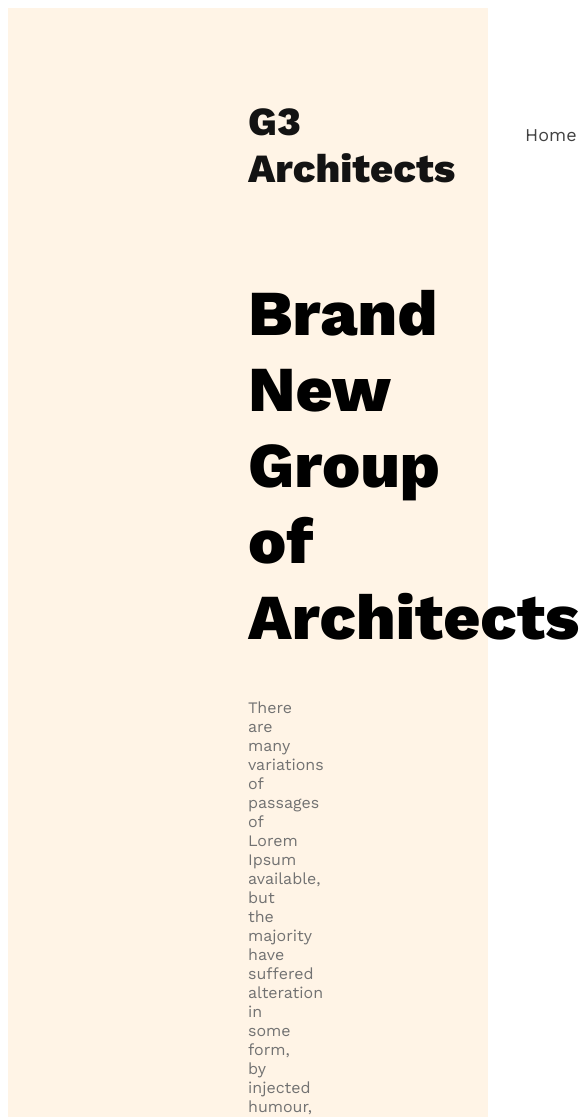
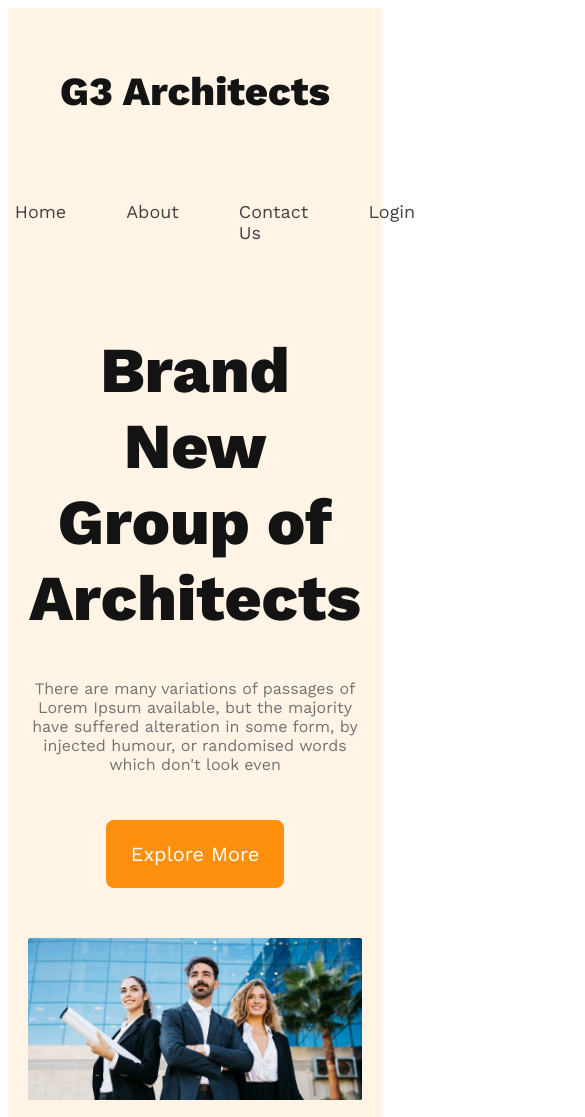
Before and after one commit to iamafridi/g3-website, a plain HTML site: page index.html in a window 390 px wide. Shown: the top 1117 px of the page, 585 px wide, since content can reach past the window. Drawn offline with nearby package versions, Linux system fonts and the light colour scheme.

Commit message:
completed header section with responsive for smaller and medium devices

```diff
--- a/styles/architect.css
+++ b/styles/architect.css
@@ -1,20 +1,18 @@
-body {
+/* Shared Style  */
+* {
   font-family: "Work Sans", sans-serif;
 }
 
 .btn-primary {
-  width: 180px;
-  height: 64px;
   border-radius: 8px;
   background: #ff900e;
-  padding: 22px;
+  padding: 22px 25px;
   color: #fff;
-  text-align: center;
   font-size: 20px;
-  font-weight: 600;
   border: none;
-  margin-top:30px;
+  margin-top: 30px;
   margin-bottom: 50px;
+  cursor: pointer;
 }
 /* header style  */
 header {
@@ -56,12 +54,36 @@ nav li a {
 
 .banner-title {
   font-size: 4rem;
-  text-align: center;
+  color: #131313;
   font-weight: 700;
 }
 .banner-description {
   font-size: 1rem;
   font-weight: 400;
   color: #727272;
-  text-align: center;
 }
+.banner img {
+  width: 100%;
+}
+
+/* Responsive Media Quary  */
+/* mobile devices  */
+@media screen and (max-width: 576px) {
+  header {
+    padding: 20px;
+  }
+  nav {
+    flex-direction: column;
+  }
+}
+
+/* Medium devices  */
+@media screen and (min-width: 576px) and (max-width: 992px) {
+  header {
+    padding: 50px;
+  }
+  nav {
+    flex-direction: column;
+  }
+
+}
```
